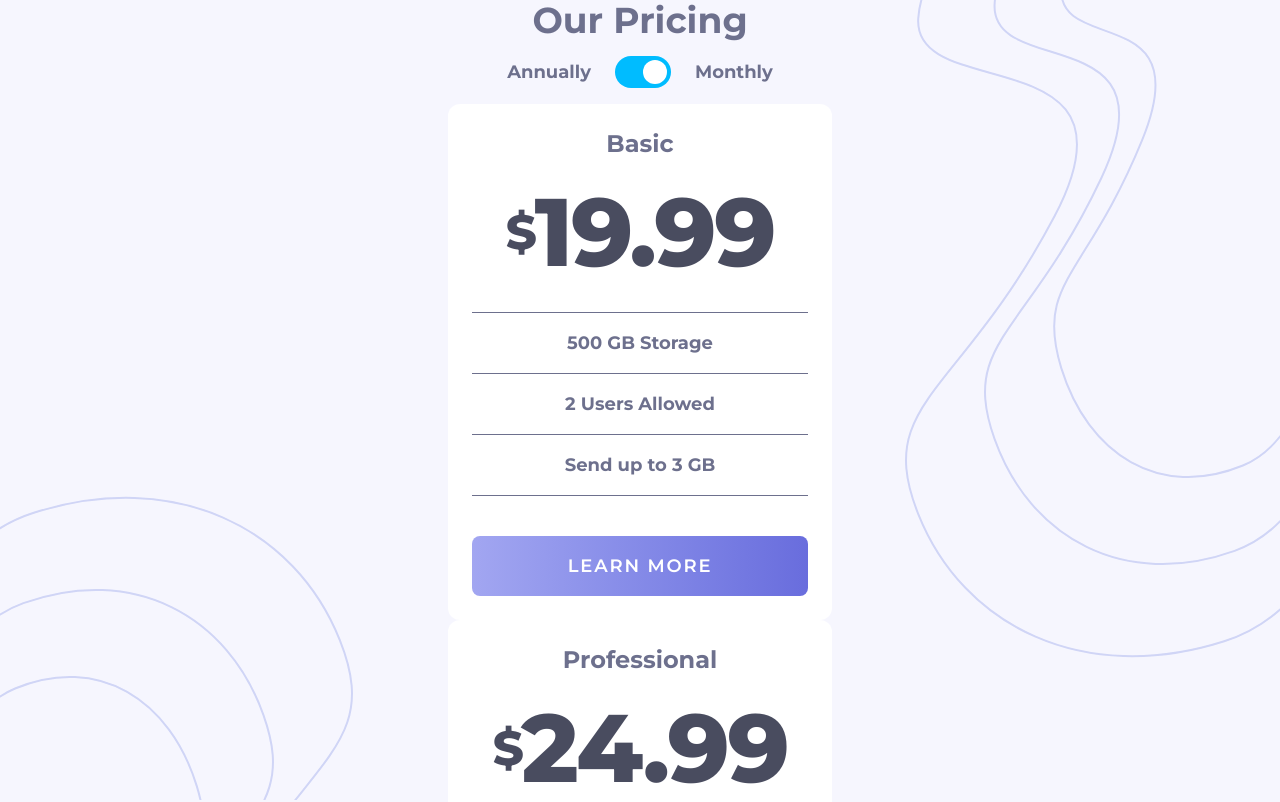
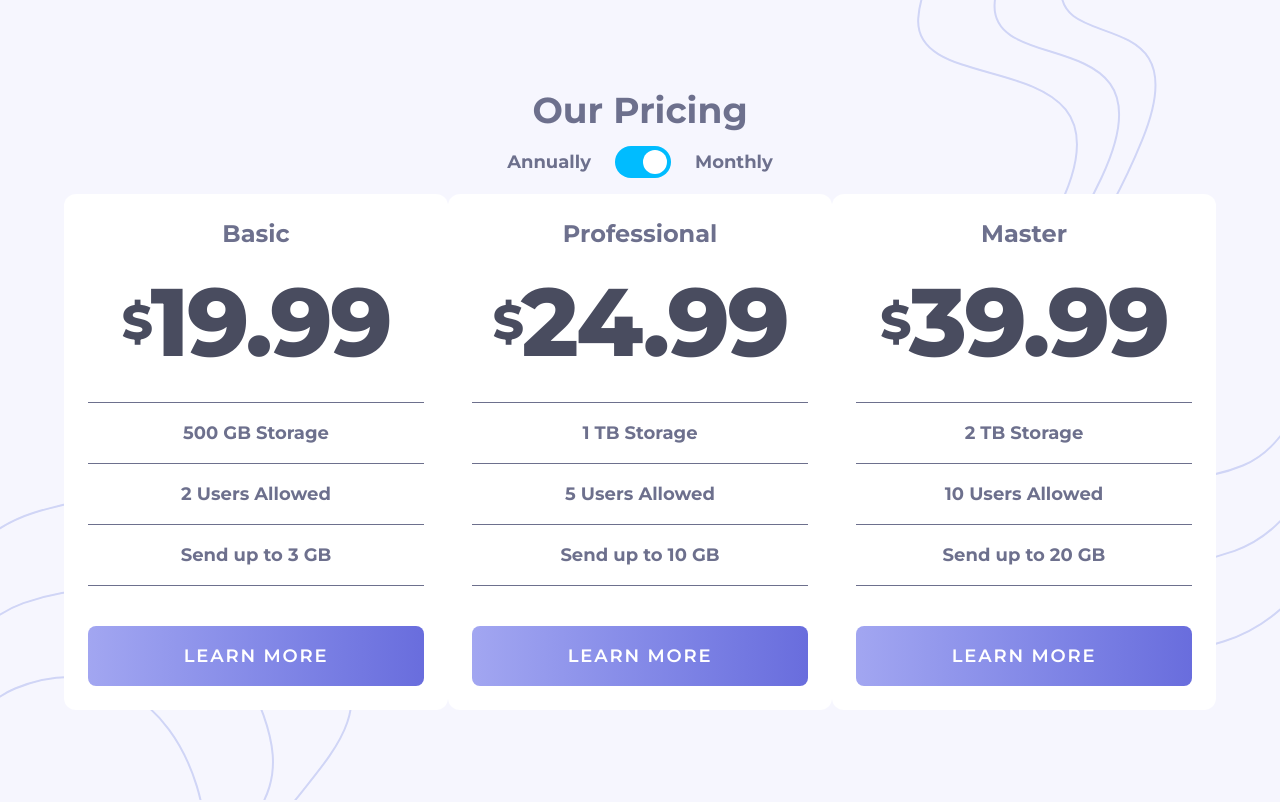
Before and after one commit to akshay-ken/rookie-project-03, a React (Vite) app: page / in a window 1280 px wide. Shown: the top 802 px of the page. Built offline with nearby package versions, Linux system fonts and the light colour scheme.

Commit message:
feat: added div around card to show them in flex-row also added hover on md

```diff
--- a/src/components/PricingCard.jsx
+++ b/src/components/PricingCard.jsx
@@ -9,11 +9,14 @@ export function PricingCard({
   currentCard,
   handleSelect,
 }) {
-  const featuredBg = clsx({ "bg-custom-gradient": currentCard });
+  const featuredBg = clsx({
+    "bg-custom-gradient md:scale-105 md:mt-8": currentCard,
+  });
   const featuredText = clsx({ "text-white": currentCard });
   const featuredButton = clsx({
     "bg-white text-[hsl(238,63%,64%)]": currentCard,
-    "text-white bg-custom-gradient": !currentCard,
+    "text-white bg-custom-gradient md:hover:bg-none md:hover:bg-white md:hover:text-[hsl(238,63%,64%)] md:hover:outline-2 md:hover:outline-[hsl(238,63%,64%)]":
+      !currentCard,
   });
   return (
     <>
@@ -50,7 +53,7 @@ export function PricingCard({
 
         <button
           onClick={handleSelect}
-          className={`w-full rounded-lg text-lg font-semibold tracking-widest uppercase text-center py-4
+          className={`w-full rounded-lg text-lg font-semibold  tracking-widest uppercase text-center py-4
               ${featuredButton}`}
         >
           Learn More
--- a/src/components/PricingPage.jsx
+++ b/src/components/PricingPage.jsx
@@ -27,6 +27,7 @@ export function PricingPage() {
           <p className="font-bold text-Gray-650 text-lg ">Monthly</p>
         </div>
 
+        <div className="md:flex md:flex-row">
           <PricingCard
             planName={"Basic"}
             plalnPrice={priceType ? 19.99 : 199.99}
@@ -55,6 +56,7 @@ export function PricingPage() {
             handleSelect={() => handleSelect(3)}
           />
         </div>
+      </div>
     </main>
   );
 }
```
Lines whose indentation alone changed are shown as unchanged.
